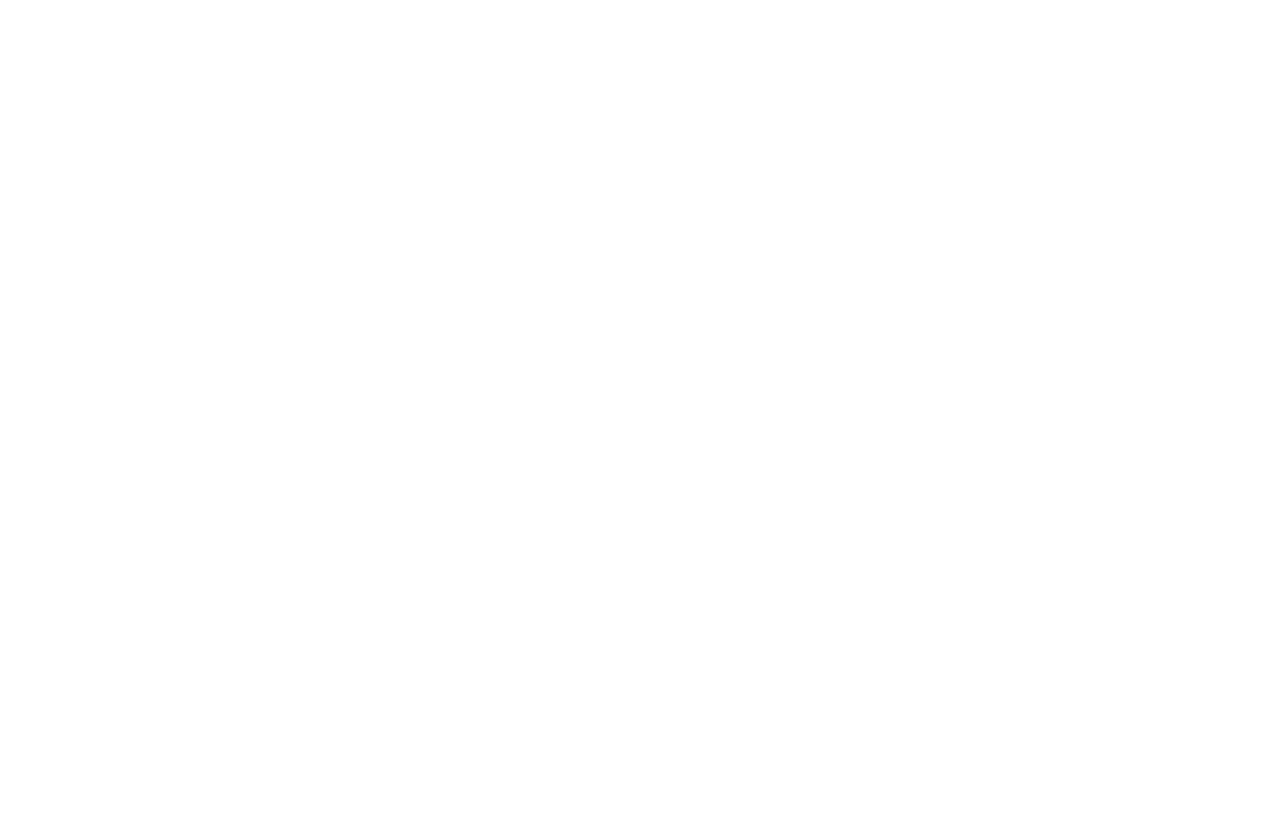
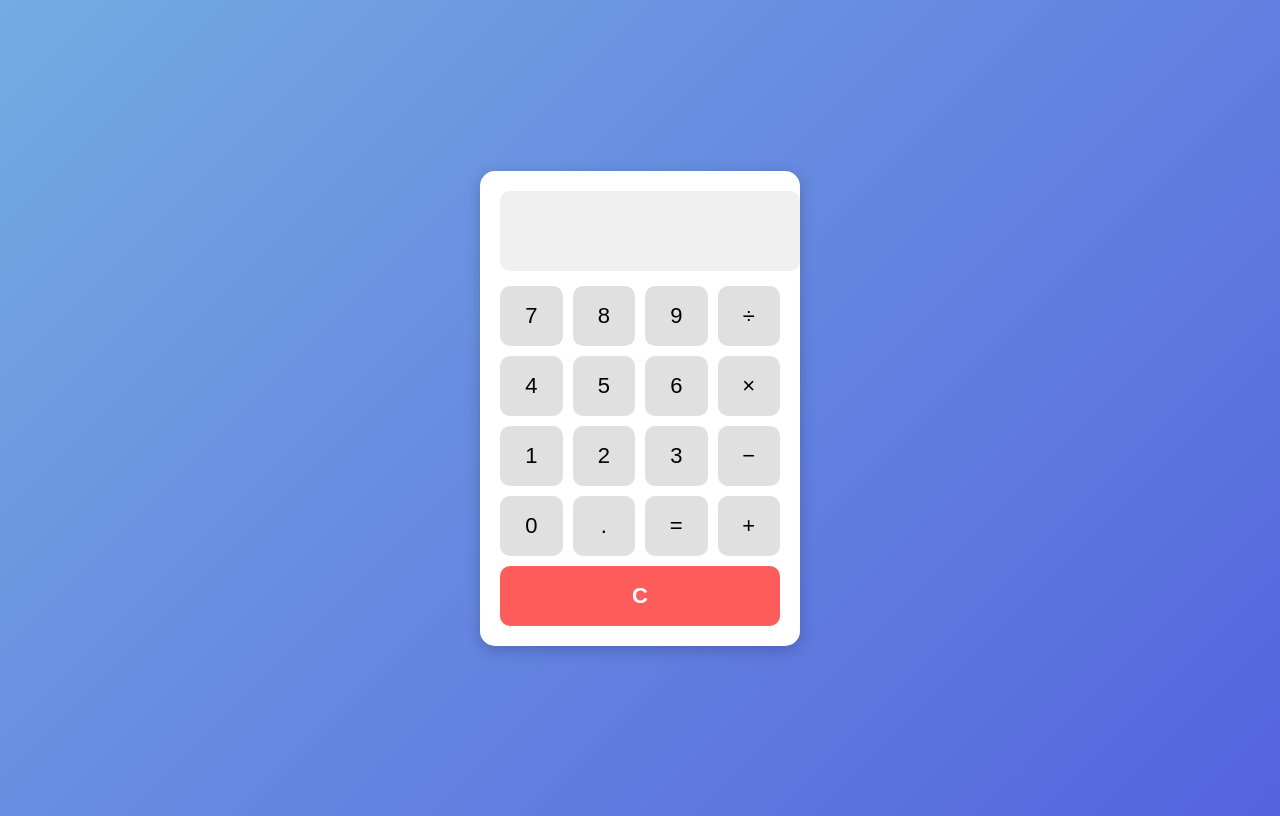
Before and after one commit to acciojob/calculator-vamshithallapalli, a website: page main.html in a window 1280 px wide. Drawn offline with Linux system fonts and the light colour scheme.

Commit message:
created a submission

```diff
--- a/main.html
+++ b/main.html
@@ -8,6 +8,33 @@
 
 <body>
 	<!-- the entire body must be written by student -->
+	<div class="calculator">
+		<input type="text" id="input" readonly>
+
+		<div class="buttons">
+      <button id="block7">7</button>
+      <button id="block8">8</button>
+      <button id="block9">9</button>
+      <button id="divide">÷</button>
+
+      <button id="block4">4</button>
+      <button id="block5">5</button>
+      <button id="block6">6</button>
+      <button id="multiply">×</button>
+
+      <button id="block1">1</button>
+      <button id="block2">2</button>
+      <button id="block3">3</button>
+      <button id="minus">−</button>
+
+      <button id="block0">0</button>
+      <button id="dot">.</button>
+      <button id="ans">=</button>
+      <button id="plus">+</button>
+
+      <button id="clr" class="clear">C</button>
+    </div>
+	</div>
     <script type="text/javascript" src="./script.js">
 </script>
 
--- a/script.js
+++ b/script.js
@@ -1 +1,57 @@
 //your code here
+const input = document.getElementById("input");
+
+let expression = "";
+
+// Add numbers
+for (let i = 0; i <= 9; i++) {
+  document.getElementById("block" + i).addEventListener("click", () => {
+    expression += i;
+    input.value = expression;
+  });
+}
+
+// Add decimal
+document.getElementById("dot").addEventListener("click", () => {
+  expression += ".";
+  input.value = expression;
+});
+
+// Add operators
+document.getElementById("plus").addEventListener("click", () => {
+  expression += "+";
+  input.value = expression;
+});
+
+document.getElementById("minus").addEventListener("click", () => {
+  expression += "-";
+  input.value = expression;
+});
+
+document.getElementById("multiply").addEventListener("click", () => {
+  expression += "*";
+  input.value = expression;
+});
+
+document.getElementById("divide").addEventListener("click", () => {
+  expression += "/";
+  input.value = expression;
+});
+
+// Calculate answer
+document.getElementById("ans").addEventListener("click", () => {
+  try {
+    const result = eval(expression); // simple evaluation
+    input.value = result;
+    expression = result.toString();
+  } catch {
+    input.value = "Error";
+    expression = "";
+  }
+});
+
+// Clear input
+document.getElementById("clr").addEventListener("click", () => {
+  expression = "";
+  input.value = "";
+});
--- a/styles.css
+++ b/styles.css
@@ -1,2 +1,62 @@
 
 /* Your CSS Code here. */
+body {
+  display: flex;
+  justify-content: center;
+  align-items: center;
+  height: 100vh;
+  background: linear-gradient(135deg, #74ABE2, #5563DE);
+  font-family: Arial, sans-serif;
+}
+
+.calculator {
+  background: #ffffff;
+  border-radius: 15px;
+  padding: 20px;
+  box-shadow: 0px 4px 15px rgba(0, 0, 0, 0.2);
+  width: 280px;
+}
+
+#input {
+  width: 100%;
+  height: 60px;
+  text-align: right;
+  font-size: 24px;
+  border: none;
+  outline: none;
+  background: #f0f0f0;
+  border-radius: 10px;
+  padding: 10px;
+  margin-bottom: 15px;
+}
+
+.buttons {
+  display: grid;
+  grid-template-columns: repeat(4, 1fr);
+  gap: 10px;
+}
+
+button {
+  height: 60px;
+  font-size: 22px;
+  border: none;
+  border-radius: 10px;
+  background: #e0e0e0;
+  cursor: pointer;
+  transition: 0.2s;
+}
+
+button:hover {
+  background: #d1d1d1;
+}
+
+button:active {
+  transform: scale(0.97);
+}
+
+.clear {
+  grid-column: span 4;
+  background: #ff5c5c;
+  color: white;
+  font-weight: bold;
+}
```
